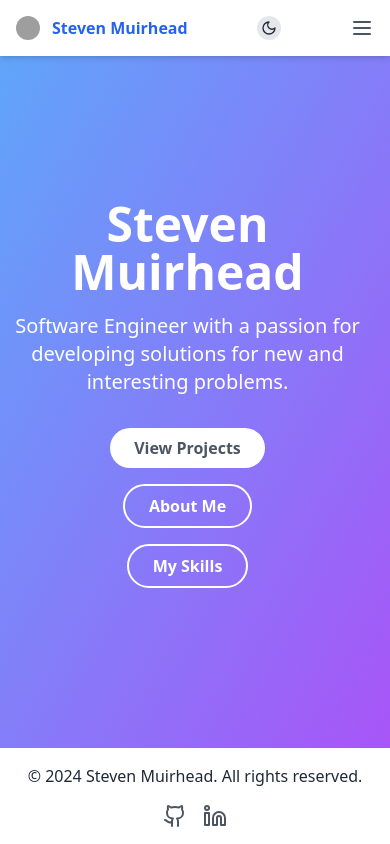
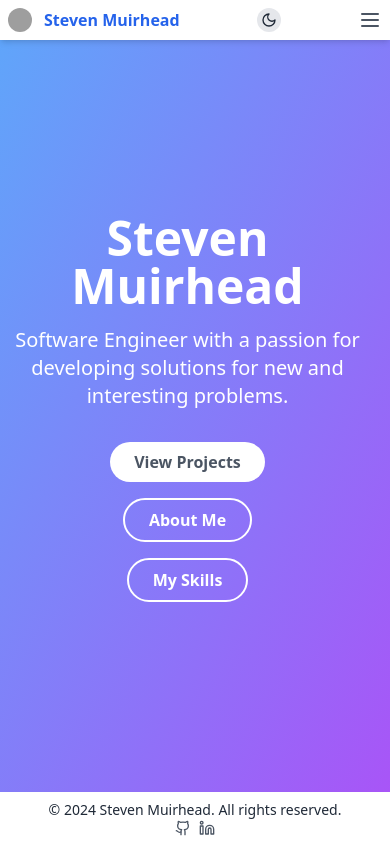
Before and after one commit to naeayedea/portfolio, a React (Create React App) app: page / in a window 390 px wide. Built offline with nearby package versions, Linux system fonts and the light colour scheme; grey boxes are pictures that could not be loaded.

Commit message:
made more space available on smaller screens

```diff
--- a/src/components/Footer.tsx
+++ b/src/components/Footer.tsx
@@ -5,15 +5,15 @@ import { ExternalLink } from "./Link";
 
 export default function Footer() {
     return (
-        <footer className="bg-white dark:bg-gray-800 bg-opacity-90 text-gray-800 dark:text-white py-4 shadow-md z-10">
-            <div className="container mx-auto px-4 flex flex-col lg:flex-row justify-between items-center">
-                <p>&copy; {getCurrentYear()} {personalDetails.name}. All rights reserved.</p>
-                <nav className="flex space-x-4 mt-4 lg:mt-0">
-                    <ExternalLink href={personalDetails.github} aria-label="GitHub">
-                        <Github className="w-6 h-6" />
+        <footer className="bg-white dark:bg-gray-800 bg-opacity-90 text-gray-800 dark:text-white py-2 sm:py-3 xl:py-4 shadow-md z-10">
+            <div className="container mx-auto px-4 flex flex-col md:flex-row justify-between items-center">
+                <p className={"text-center text-sm md:text-base"} >&copy; {getCurrentYear()} {personalDetails.name}. All rights reserved.</p>
+                <nav className="flex space-x-2 md:space-x-4 ">
+                    <ExternalLink href={personalDetails.github} aria-label="GitHub" className={"z-40"}>
+                        <Github className="w-4 h-4 xs:w-5 xs:h-5 md:w-6 md:h-6" />
                     </ExternalLink>
-                    <ExternalLink href={personalDetails.linkedin} aria-label="LinkedIn">
-                        <Linkedin className="w-6 h-6" />
+                    <ExternalLink href={personalDetails.linkedin} aria-label="LinkedIn" className={"z-40"}>
+                        <Linkedin className="w-4 h-4 xs:w-5 xs:h-5 md:w-6 md:h-6" />
                     </ExternalLink>
                 </nav>
             </div>
--- a/src/components/Header.tsx
+++ b/src/components/Header.tsx
@@ -17,10 +17,10 @@ export default function Header() {
     };
 
     return (
-        <header className="bg-white dark:bg-gray-800 bg-opacity-90 text-gray-800 dark:text-white py-4 shadow-md z-50">
-            <div className="container mx-auto px-4 flex justify-between items-center">
+        <header className="bg-white dark:bg-gray-800 bg-opacity-90 text-gray-800 dark:text-white py-2 md:py-3 xl:py-4 shadow-md z-50">
+            <div className="container mx-auto px-2 xs:px-4 flex justify-between items-center">
                 <ImageAndTitle className={"z-50"}/>
-                <ThemeToggle size={isAbove ? 20 : 16} className={isAbove ? "p-2" : "p-1"}/>
+                <ThemeToggle size={isAbove ? 20 : 16} className={`z-50 ${isAbove ? "p-2" : "p-1"}`}/>
                 <button
                     className="md:hidden text-gray-600 dark:text-gray-300 hover:text-blue-600 dark:hover:text-blue-400 transition-colors z-50 flex-shrink"
                     onClick={toggleMenu}
@@ -28,7 +28,7 @@ export default function Header() {
                 >
                     {isMenuOpen ? <X size={24} /> : <Menu size={24} />}
                 </button>
-                <nav className={`fixed top-0 left-0 right-0 bottom-0 bg-white dark:bg-gray-800 bg-opacity-90 z-40 transform transition-transform duration-300 ease-in-out md:static md:bg-transparent md:transform-none ${isMenuOpen ? 'translate-y-0' : '-translate-y-full md:translate-y-0'}`}>
+                <nav className={`fixed top-0 left-0 right-0 bottom-0 bg-white dark:bg-gray-800 z-40 transform transition-transform duration-300 ease-in-out md:static md:bg-transparent md:transform-none ${isMenuOpen ? 'translate-y-0' : '-translate-y-full md:translate-y-0'}`}>
                     <div className="container mx-auto px-4 py-4 md:py-0 max-h-screen h-screen flex flex-col md:flex-none md:h-auto">
                         <div className="flex justify-between items-center mb-8 md:hidden">
                             <ImageAndTitle className={"opacity-0"}/>
@@ -41,9 +41,6 @@ export default function Header() {
                         </ul>
                     </div>
                 </nav>
-                {isMenuOpen && (
-                    <div className="fixed inset-0 bg-black bg-opacity-50 z-30 md:hidden" onClick={toggleMenu}></div>
-                )}
             </div>
         </header>
     );
--- a/src/components/Layout.tsx
+++ b/src/components/Layout.tsx
@@ -51,7 +51,7 @@ export default function Layout({ children }: { children: React.ReactNode }) {
     }, [handleScroll, setScrollPosition]);
 
     return (
-        <div className="flex flex-col w-svw h-svh overflow-hidden">
+        <div className="flex flex-col w-dvw h-dvh overflow-hidden">
             <Header />
             <main ref={mainRef} className="flex flex-col flex-grow overflow-y-auto scrollbar-gutter-stable bg-gradient-to-br from-blue-400 to-purple-500 dark:from-blue-800 dark:to-purple-900 max-w-full w-svw xl:w-auto">
                 <div className="container mx-auto p-1 md:p-2 lg:p-4 flex-grow w-full">
```
